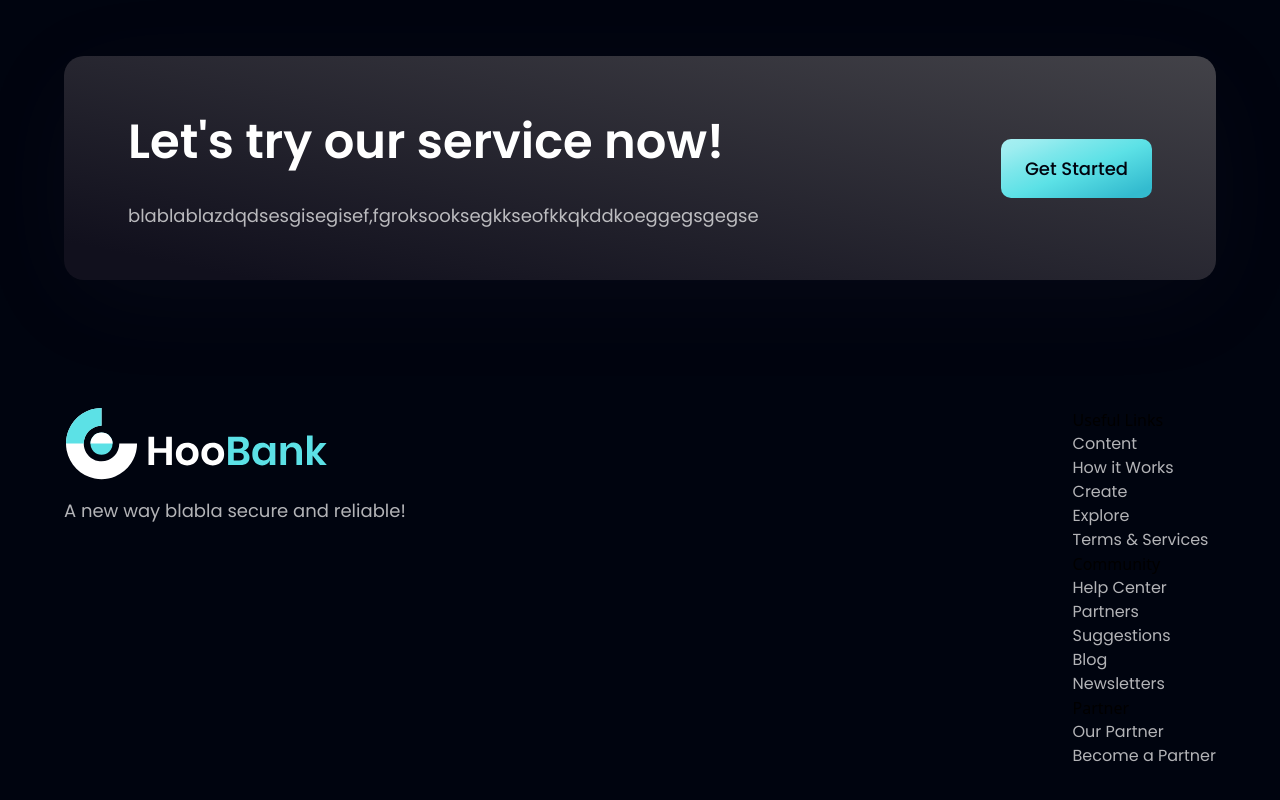
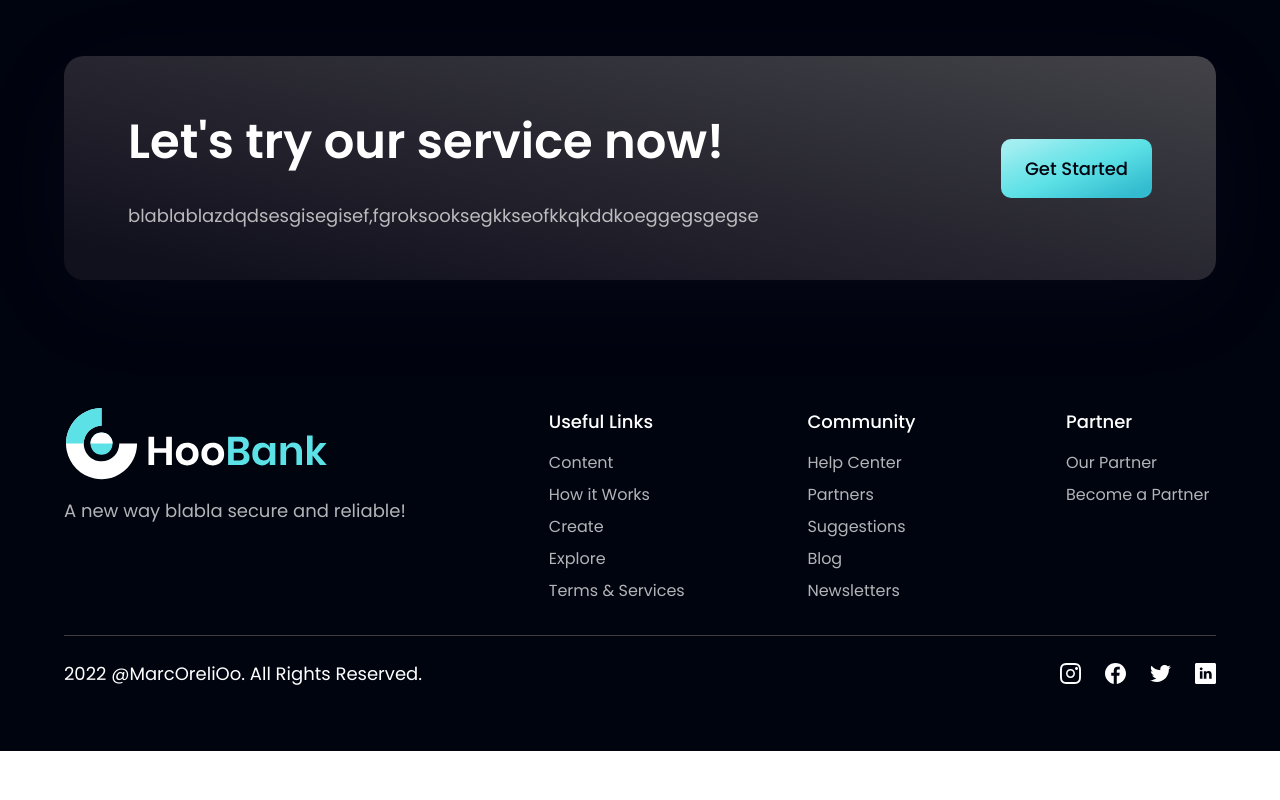
Before and after one commit to MarcOreliOoo/Modern-Design-App, a React (Vite) app in the folder client/: page / in a window 1280 px wide. Shown: the part 4124-4924 px from the top of the page. After the commit the page ends 4875 px from the top, so only its background shows below. Built offline with nearby package versions, Linux system fonts and the light colour scheme.

Commit message:
core: footer

```diff
--- a/client/src/components/Footer.tsx
+++ b/client/src/components/Footer.tsx
@@ -9,13 +9,13 @@
 				<img src={logo} alt="hoobank" className="w-[266px] h-[72px] object-contain"/>
 				<p className={`${styles.paragraph} mt-4 m-w-[310px]`}>A new way blabla secure and reliable!</p>
 			</div>
-			<div className="flex-col">
+			<div className={`flex-[1.5] w-full flex flex-row justify-between flex-wrap md:mt-0 mt-10`}>
 				{footerLinks.map((footerlink) => (
-					<div key={footerlink.key} className="flex flex-col">
-						<h4>{footerlink.title}</h4>
-						<ul>
+					<div key={footerlink.key} className="flex flex-col ss:my-0 my-4 min-w-[150px]">
+						<h4 className="font-poppins font-medium text-[18px] leading-[27px] text-white">{footerlink.title}</h4>
+						<ul className="list-none mt-4">
 							{footerlink.links.map((link, index)=>(
-								<li key={link.name} className="font-poppins font-normal text-[16px] leading-[24px] text-dimWhite cursor-pointer hover:text-secondary">
+								<li key={link.name} className={`font-poppins font-normal text-[16px] leading-[24px] text-dimWhite cursor-pointer hover:text-secondary ${(index !== footerlink.links.length -1)?'mb-2':'mb-0'}`}>
 									{link.name}
 								</li>
 							))}
@@ -24,6 +24,16 @@
 				))}
 			</div>
 		</div>
+		<div className="w-full flex justify-between items-center md:flex-row flex-col pt-6 border-t-[1px] border-t-[#3f3e45]">
+			<p className="font-poppins font-normal text-center text-[18px] leading-[27px] text-white">
+				2022 @MarcOreliOo. All Rights Reserved.
+			</p>
+			<div className="flex flex-row md:mt-0 mt-6">
+				{socialMedia.map((social, index) => (
+					<img key={social.id} src={social.icon} alt={social.id} className={`w-[21px] h-[21px] object-contain cursor-pointer ${(index !== socialMedia.length - 1)?'mr-6':'mr-0'}`} />
+				))}
+			</div>
+		</div>
 	</section>
 );
 export default Footer;
```
